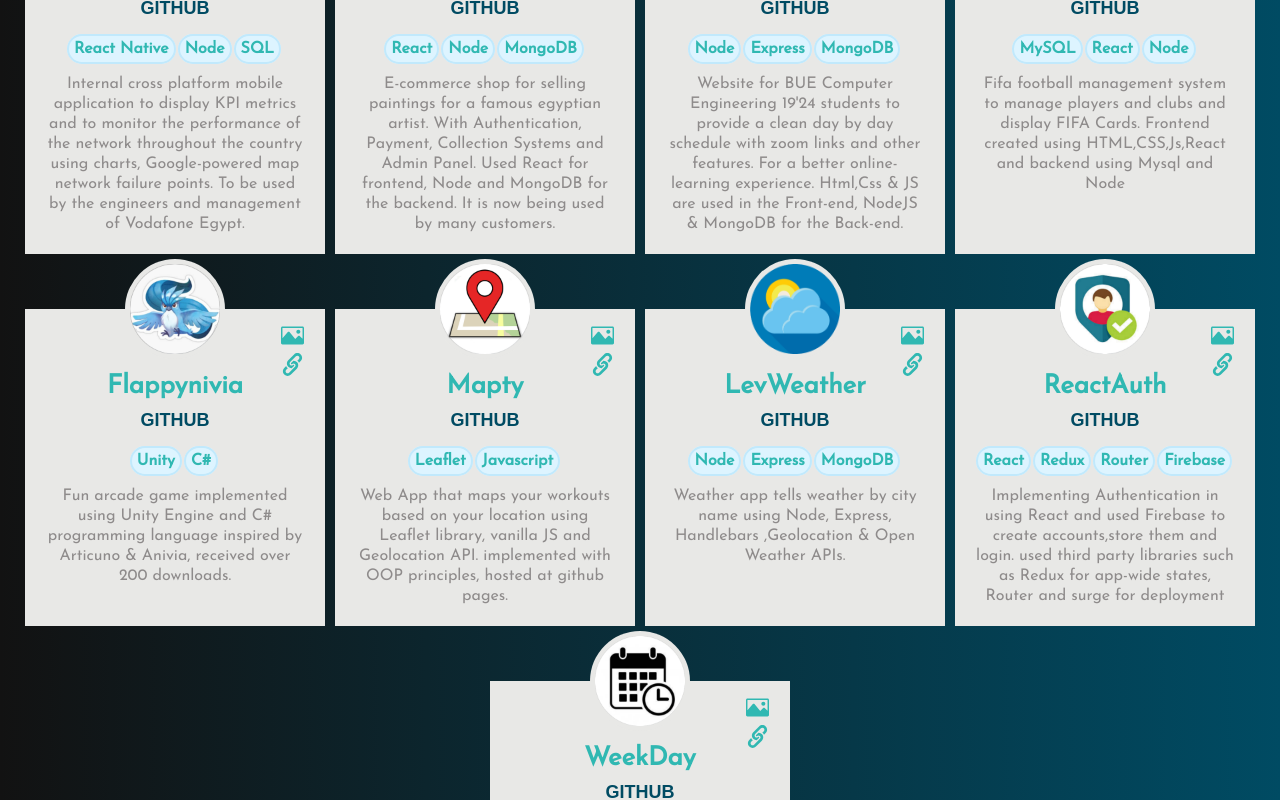
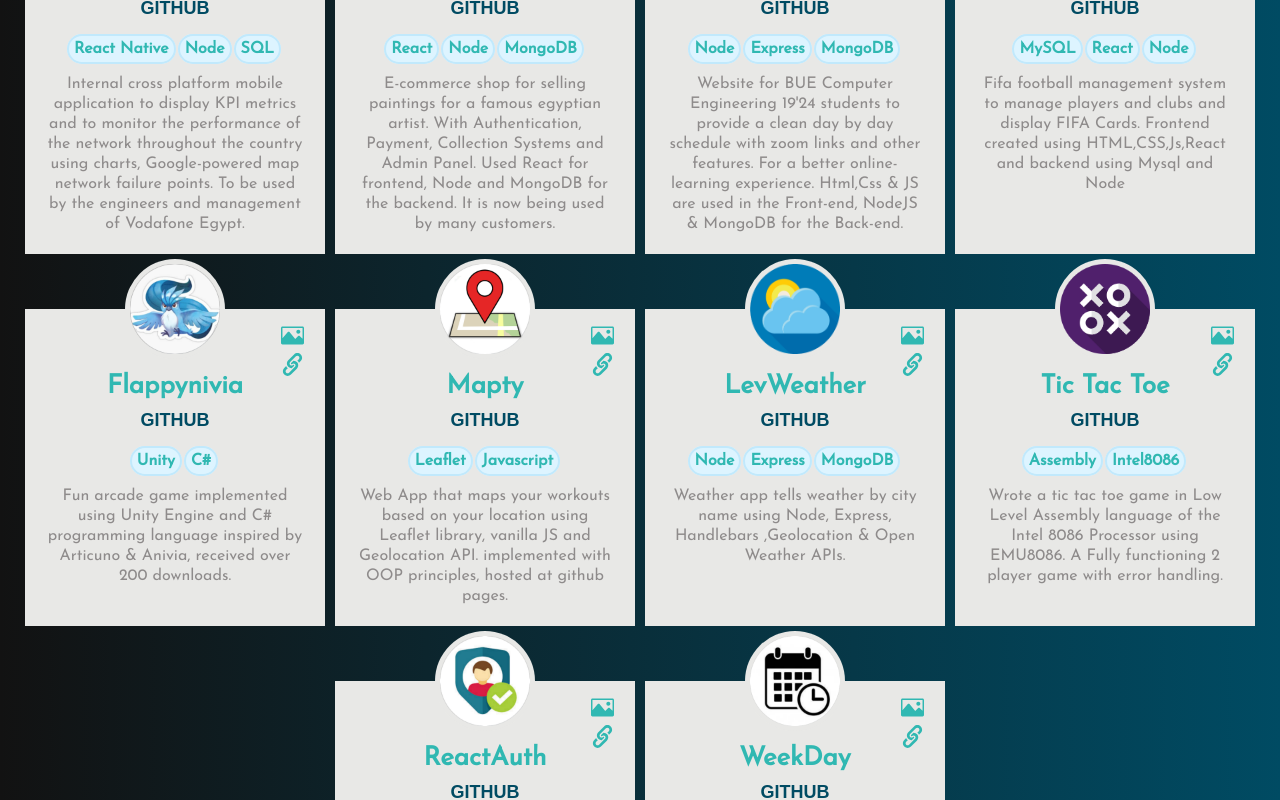
Before and after one commit to AhmedWaeI/My-Portfolio, a React (Create React App) app: page / in a window 1280 px wide. Shown: the part 2000-2800 px from the top of the page. Built offline with nearby package versions, Linux system fonts and the light colour scheme; a web font is replaced by a local one.

Commit message:
added the assembly project

```diff
--- a/src/components/Projects.js
+++ b/src/components/Projects.js
@@ -11,6 +11,7 @@ import mapty from "../assets/mapty.png";
 import weather from "../assets/weather.png";
 import cehub from "../assets/cehub.png";
 import fifa from "../assets/fifa.png";
+import XO from "../assets/XO.png";
 
 const PROJECTS = [
   {
@@ -134,6 +135,19 @@ const PROJECTS = [
     url: "https://levweather.herokuapp.com/",
   },
   {
+    img: XO,
+    title: "Tic Tac Toe",
+    github: "https://github.com/LevwTech/Tic-Tac-Toe",
+    info: "Wrote a tic tac toe game in Low Level Assembly language of the Intel 8086 Processor using EMU8086. A Fully functioning 2 player game with error handling.",
+    images: [
+      {
+        url: "https://i.ibb.co/DQSCRfk/Capture.png",
+      },
+    ],
+    url: "https://github.com/LevwTech/Tic-Tac-Toe/blob/main/game.s",
+    tech: ["Assembly", "Intel8086"],
+  },
+  {
     img: auth,
     title: "ReactAuth",
     github: "https://github.com/LevwTech/react-auth",
```
Also changed, not shown: src/assets/XO.png (added).
